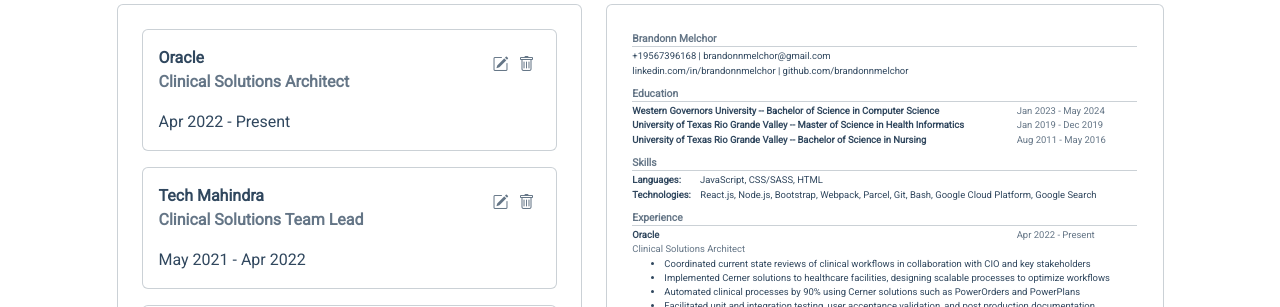
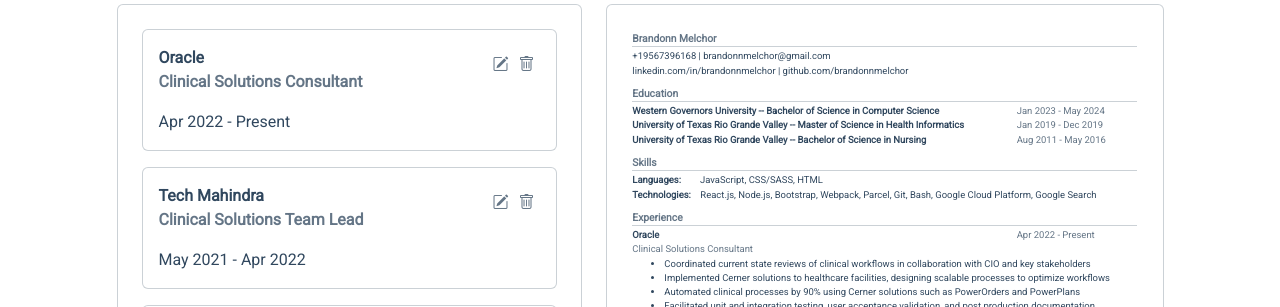
Before and after one commit to brandonnmelchor/resume-builder, a React (Create React App) app: page / in a window 1280 px wide. Shown: the part 130-437 px from the top of the page. Built offline with nearby package versions, Linux system fonts and the light colour scheme.

Commit message:
update demo state title

```diff
--- a/src/components/state.js
+++ b/src/components/state.js
@@ -70,7 +70,7 @@ export const demoResume = () => {
       {
         id: uniqid(),
         company: "Oracle",
-        title: "Clinical Solutions Architect",
+        title: "Clinical Solutions Consultant",
         startMonth: "Apr",
         startYear: "2022",
         endMonth: "Present",
```
